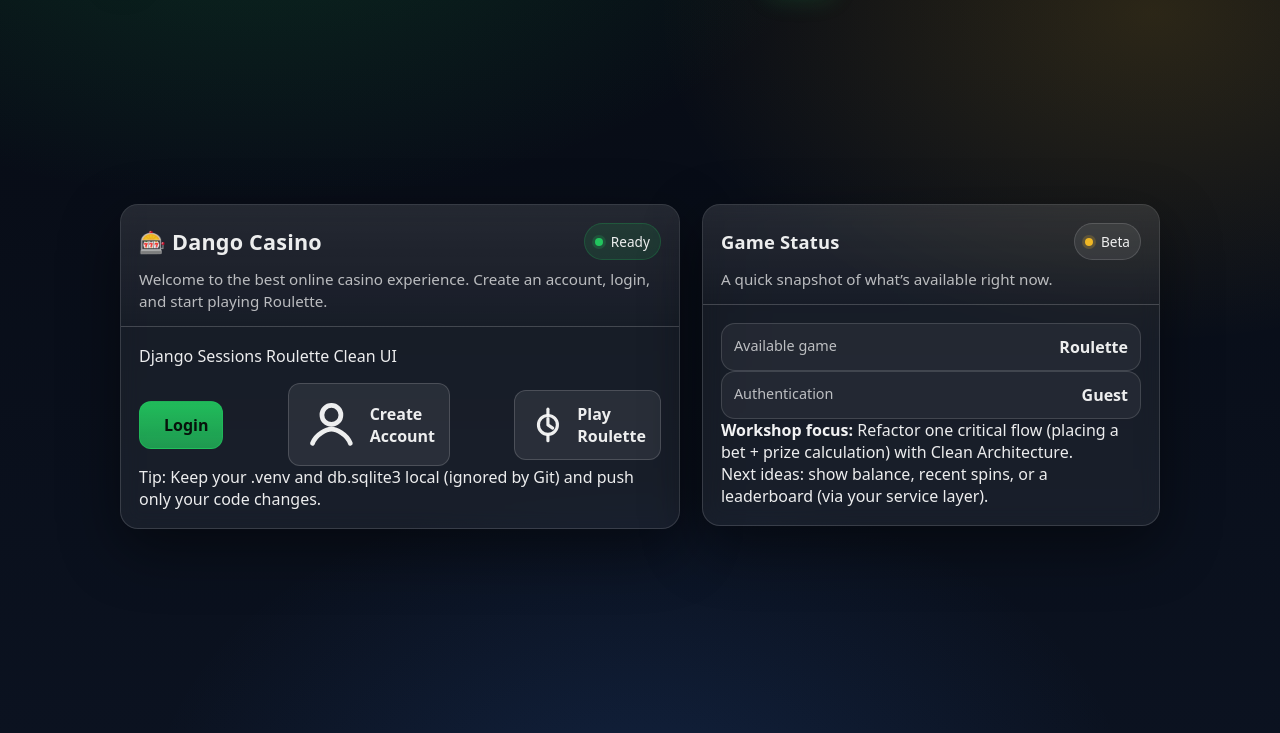
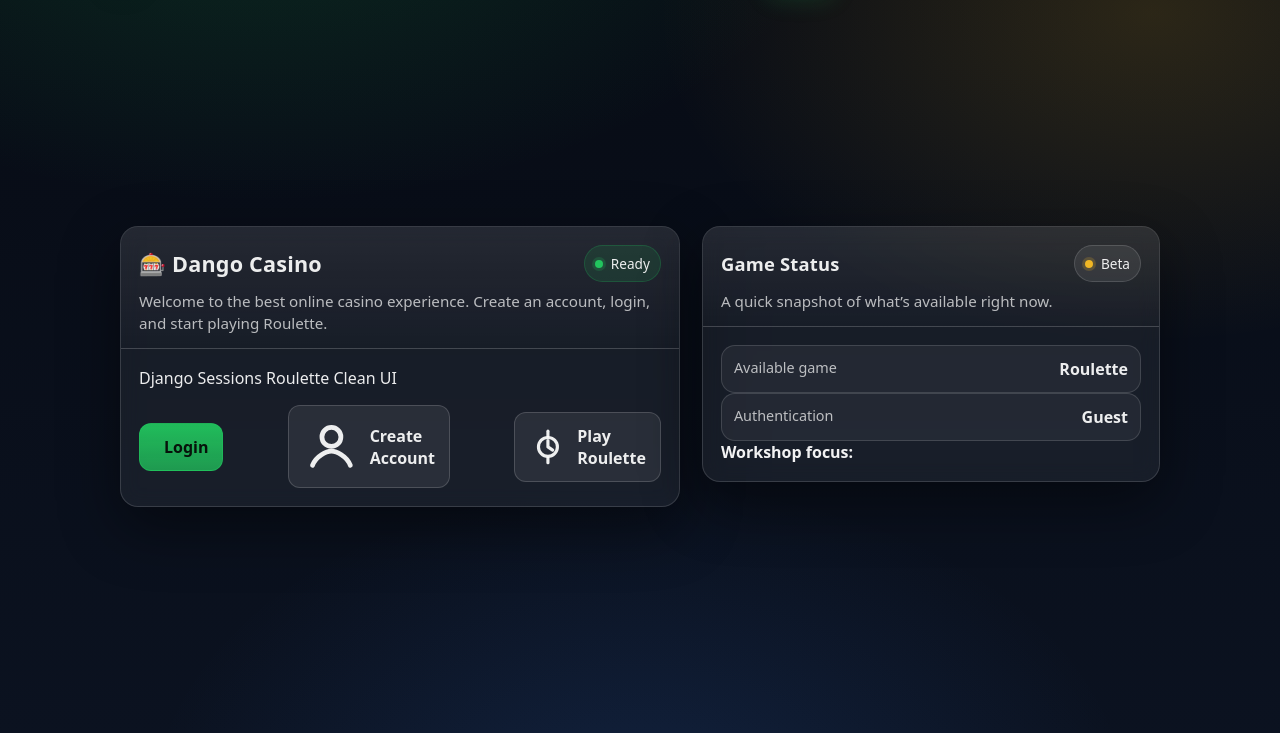
Before and after one commit to arendonc2/dangoCasino, a Django app: page / in a window 1280 px wide. Shown: the part 67-800 px from the top of the page. Run offline with Django 5.2, Linux system fonts and the light colour scheme.

Commit message:
Corrections in UI

```diff
--- a/games/templates/games/home.html
+++ b/games/templates/games/home.html
@@ -99,7 +99,7 @@
           </div>
 
           <footer>
-            Tip: Keep your .venv and db.sqlite3 local (ignored by Git) and push only your code changes.
+
           </footer>
         </div>
       </section>
@@ -130,11 +130,10 @@
           </div>
           <div class="note">
             <strong style="color: rgba(255,255,255,.95);">Workshop focus:</strong>
-            Refactor one critical flow (placing a bet + prize calculation) with Clean Architecture.
           </div>
 
           <footer>
-            Next ideas: show balance, recent spins, or a leaderboard (via your service layer).
+
           </footer>
         </div>
       </aside>
--- a/games/templates/games/register.html
+++ b/games/templates/games/register.html
@@ -116,8 +116,8 @@
           </div>
 
           <div class="note">
-            <strong style="color: rgba(255,255,255,.95);">Tip:</strong>
-            Keep server-side validation in your service layer (Clean Architecture). This page focuses on UX.
+            <strong style="color: rgba(255,255,255,.95);"></strong>
+
           </div>
 
           <footer>
```
